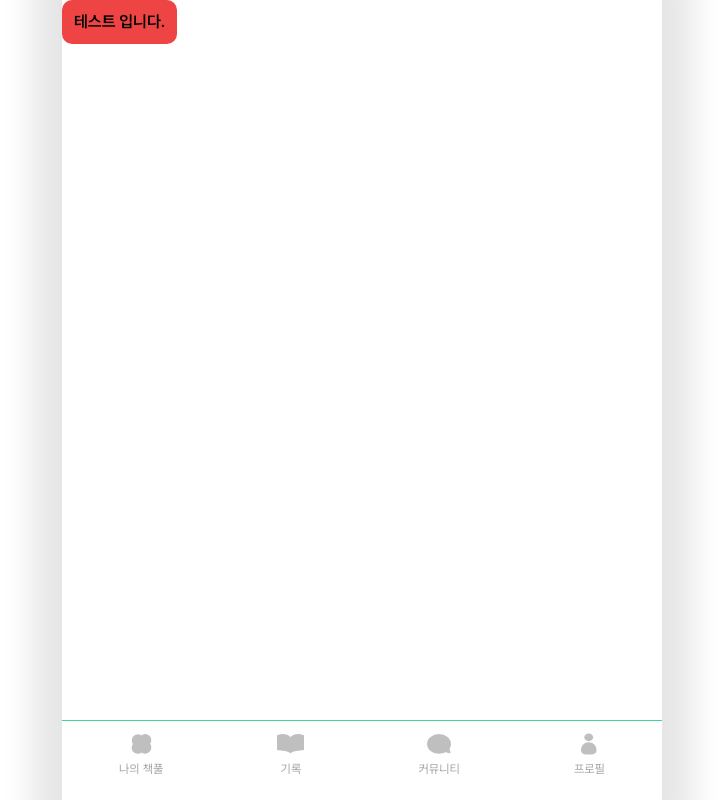
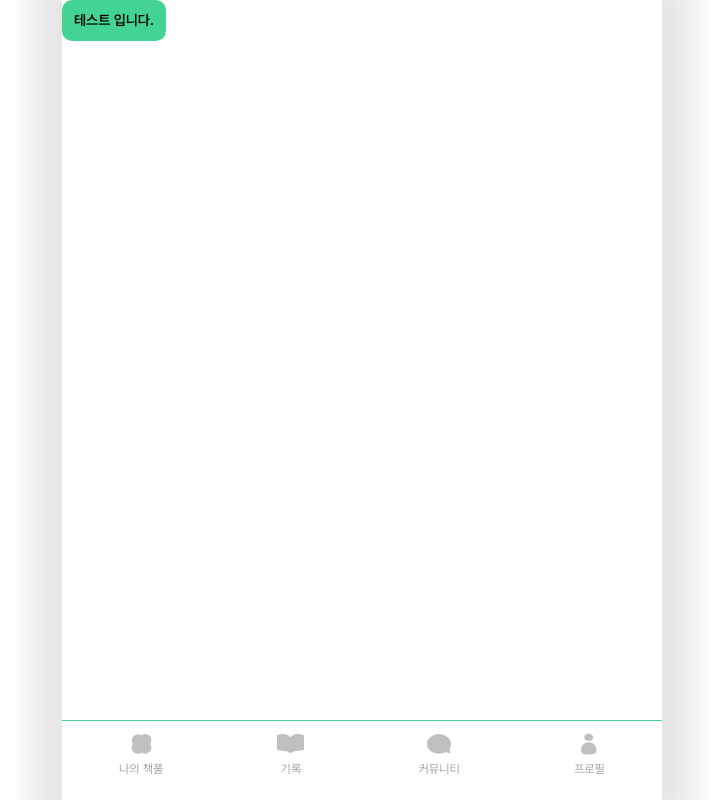
Before and after one commit to PrintPoisoning/PrintPoisoning_FRONT, a Next.js app: page / in a window 1280 px wide. Shown: the whole page, without its empty margins (278-1001 px from the left). Built offline with nearby package versions, Linux system fonts and the light colour scheme.

Commit message:
🔨 Modify:  Button Style & Test 변경

```diff
--- a/src/app/(with_Menubar)/(Home)/page.tsx
+++ b/src/app/(with_Menubar)/(Home)/page.tsx
@@ -3,7 +3,7 @@ import { Button } from "@lib/components/client";
 const RedingPage = () => {
   return (
     <main>
-      <Button className="bg-red-500">테스트 입니다.</Button>
+      <Button className="bg-main">테스트 입니다.</Button>
     </main>
   );
 };
--- a/src/lib/components/client/Button/Button.tsx
+++ b/src/lib/components/client/Button/Button.tsx
@@ -27,7 +27,7 @@ const Button = ({ children, onClick, className, ...rest }: ButtonProps) => {
   return (
     <motion.button
       className={twMerge(
-        "relative text-[1.6rem] font-semibold border-2 border-none rounded-[1rem] py-[1rem] px-[1.2rem] overflow-hidden cursor-pointer select-none",
+        "relative text-[1.4rem] font-semibold border-2 border-none rounded-[1rem] py-[1rem] px-[1.2rem] overflow-hidden cursor-pointer select-none",
         className,
       )}
       onClick={handleClick}
```
